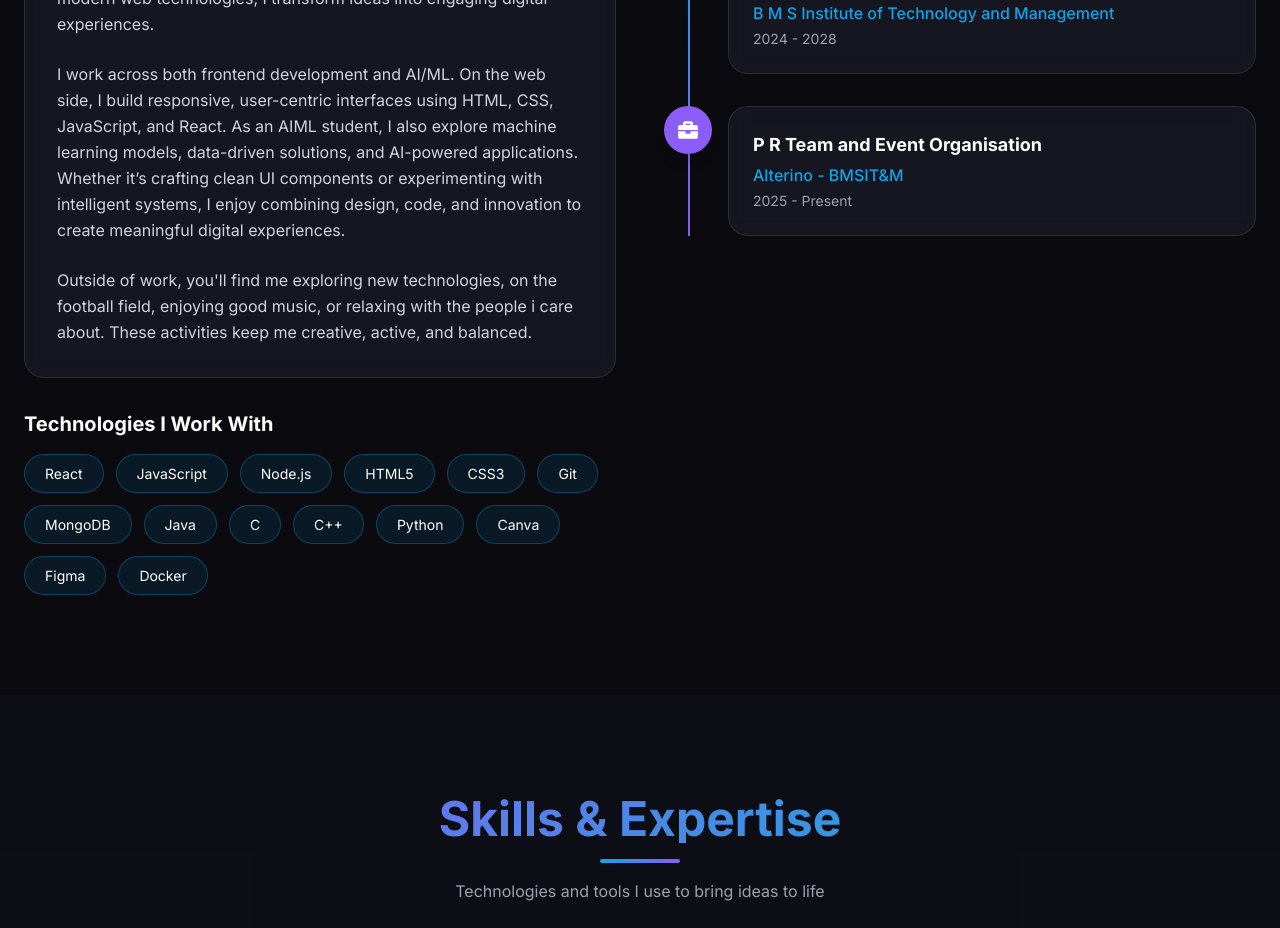
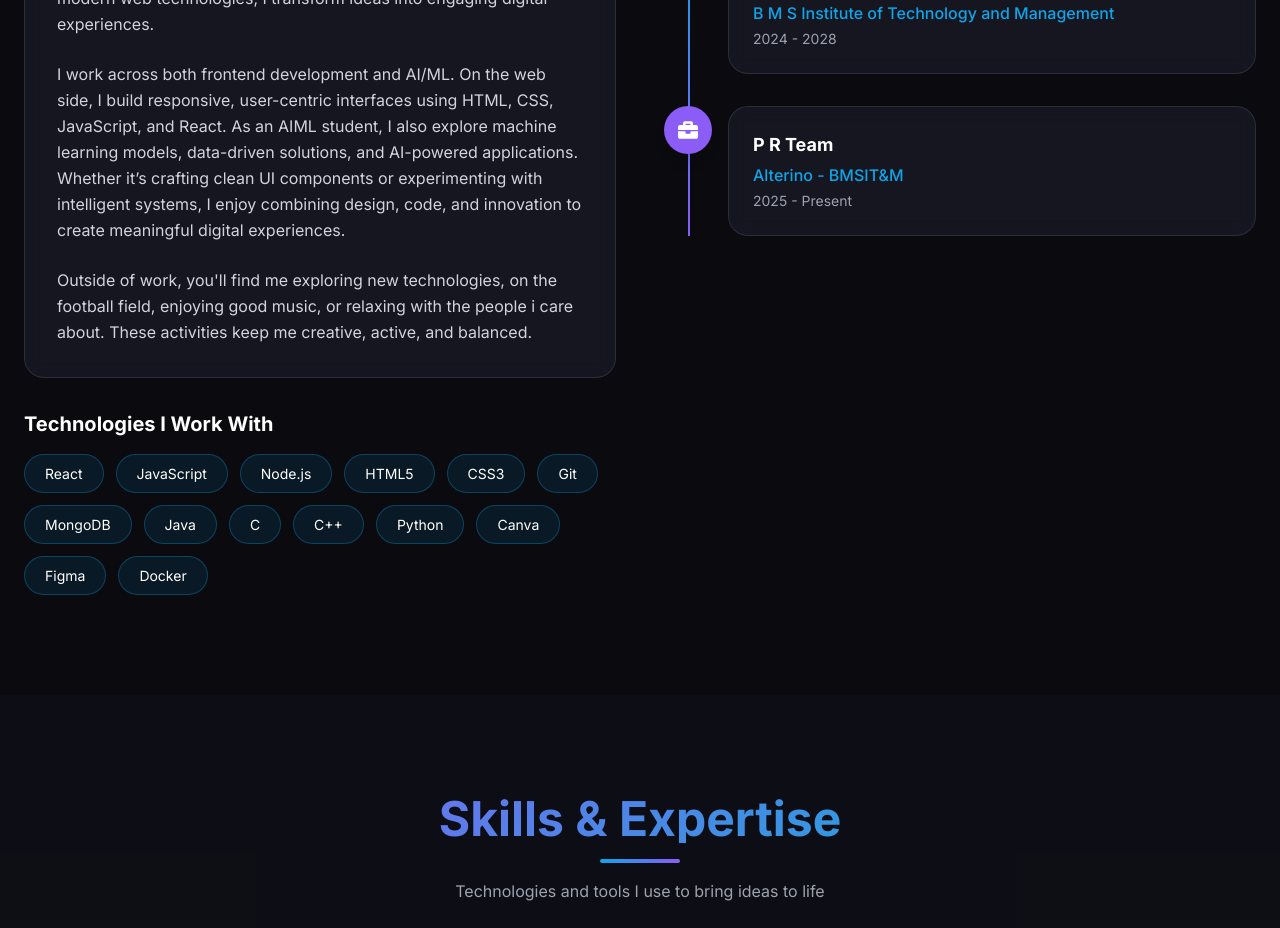
Before and after one commit to ravizzz18/Portfolio, a React (Vite) app: page / in a window 1280 px wide. Shown: the part 1180-2108 px from the top of the page. Built offline with nearby package versions, Linux system fonts and the light colour scheme.

Commit message:
Last few commits before deploying

```diff
--- a/src/components/About.jsx
+++ b/src/components/About.jsx
@@ -26,7 +26,7 @@ const About = () => {
     },
     {
       icon: FaBriefcase,
-      title: 'P R Team and Event Organisation',
+      title: 'P R Team',
       organization: 'Alterino - BMSIT&M',
       period: '2025 - Present',
       type: 'experience'
```
